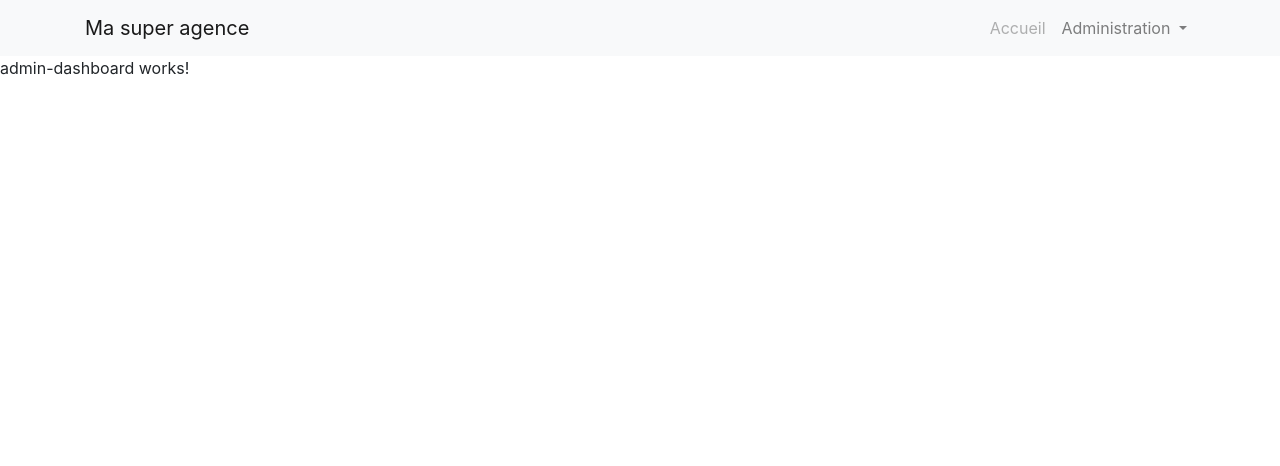
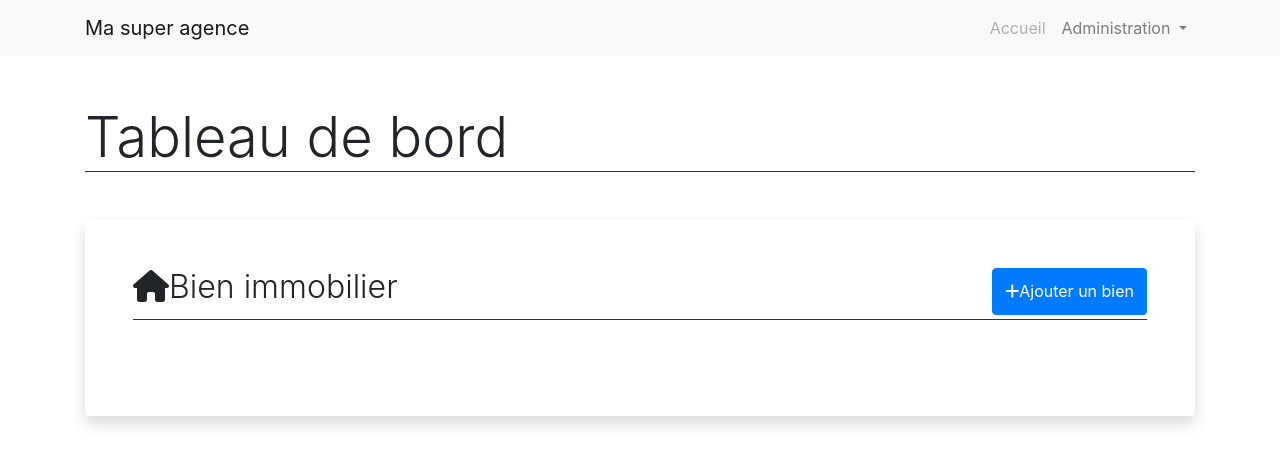
Before and after one commit to eikyuu/myAgency, an Angular app: page /admin/dashboard in a window 1280 px wide. Shown: the top 466 px of the page. Built offline with nearby package versions, Linux system fonts and the light colour scheme.

Commit message:
start CRUD admin

```diff
--- a/src/app/admin/admin-dashboard/admin-dashboard.component.html
+++ b/src/app/admin/admin-dashboard/admin-dashboard.component.html
@@ -1 +1,9 @@
-<p>admin-dashboard works!</p>
+<div class="container">
+  <h1 class="display-4 pt-5 mb-0">Tableau de bord</h1>
+  <hr class="mt-0 mb-5 bg-dark">
+  <div class="row">
+    <div class="col-12">
+      <app-admin-properties></app-admin-properties>
+    </div>
+  </div>
+</div>
--- /dev/null
+++ b/src/app/admin/admin-properties/admin-properties.component.html
@@ -0,0 +1,34 @@
+<div class="rounded shadow bg-white p-5">
+  <div class="row">
+    <div class="col-12 d-flex">
+      <h2 class="font-weight-light"><i class="fas fa-home"></i>Bien immobilier</h2>
+      <button class="btn btn-primary ml-auto" type="button" data-toggle="modal" data-target="#propertiesFormModal"><i class="fas fa-plus"></i>Ajouter un bien</button>
+    </div>
+  </div>
+<hr class="mt-1 mb-5 bg-dark">
+<div class="row">
+
+</div>
+</div>
+
+<div class="modal fade" id="propertiesFormModal" tabindex="-1" role="dialog" aria-labelledby="exampleModalCenterTitle" aria-hidden="true">
+  <div class="modal-dialog modal-dialog-centered" role="document">
+    <div class="modal-content">
+      <form>
+        <div class="modal-header">
+          <h5 class="modal-title" id="exampleModalLongTitle">Edition d'un bien</h5>
+          <button type="button" class="close" data-dismiss="modal" aria-label="Close">
+            <span aria-hidden="true">&times;</span>
+          </button>
+        </div>
+        <div class="modal-body">
+          ...
+        </div>
+        <div class="modal-footer">
+          <button type="button" class="btn btn-secondary" data-dismiss="modal">Annuler</button>
+          <button type="button" class="btn btn-primary">Enregistrer</button>
+        </div>
+      </form>
+    </div>
+  </div>
+</div>
--- /dev/null
+++ b/src/app/admin/admin-properties/admin-properties.component.ts
@@ -0,0 +1,15 @@
+import { Component, OnInit } from '@angular/core';
+
+@Component({
+  selector: 'app-admin-properties',
+  templateUrl: './admin-properties.component.html',
+  styleUrls: ['./admin-properties.component.css']
+})
+export class AdminPropertiesComponent implements OnInit {
+
+  constructor() { }
+
+  ngOnInit() {
+  }
+
+}
--- a/src/app/app.module.ts
+++ b/src/app/app.module.ts
@@ -6,13 +6,15 @@ import { AppComponent } from './app.component';
 import { HeaderComponent } from './header/header.component';
 import { HomeComponent } from './home/home.component';
 import { AdminDashboardComponent } from './admin/admin-dashboard/admin-dashboard.component';
+import { AdminPropertiesComponent } from './admin/admin-properties/admin-properties.component';
 
 @NgModule({
   declarations: [
     AppComponent,
     HeaderComponent,
     HomeComponent,
-    AdminDashboardComponent
+    AdminDashboardComponent,
+    AdminPropertiesComponent
   ],
   imports: [
     BrowserModule,
--- a/src/index.html
+++ b/src/index.html
@@ -6,7 +6,7 @@
   <base href="/">
   <meta name="viewport" content="width=device-width, initial-scale=1">
   <link rel="icon" type="image/x-icon" href="favicon.ico">
-</head>
+  <script src="https://kit.fontawesome.com/5cdb3bbd53.js" crossorigin="anonymous"></script></head>
 <body>
   <app-root></app-root>
 </body>
```
Also changed, not shown: src/app/admin/admin-properties/admin-properties.component.css (added), 1 other file (tests, documents, lock files or other folders).
